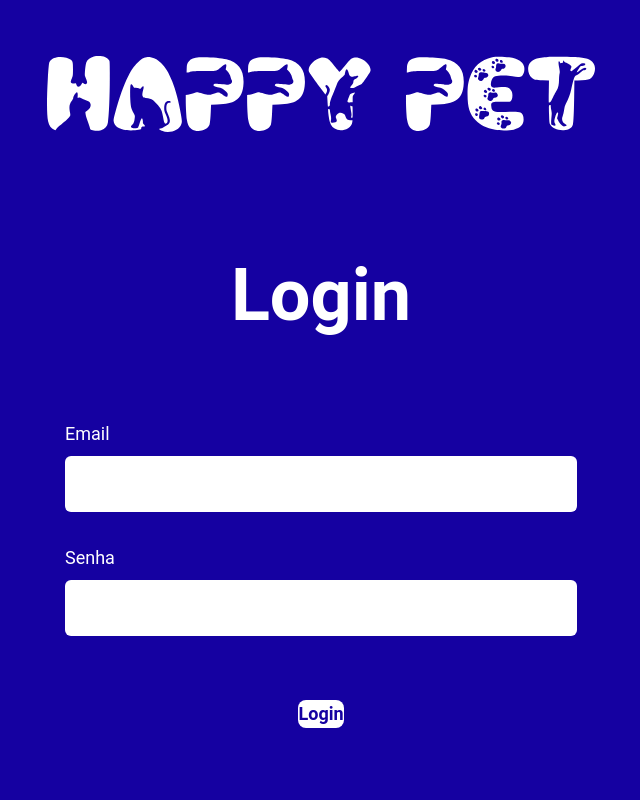
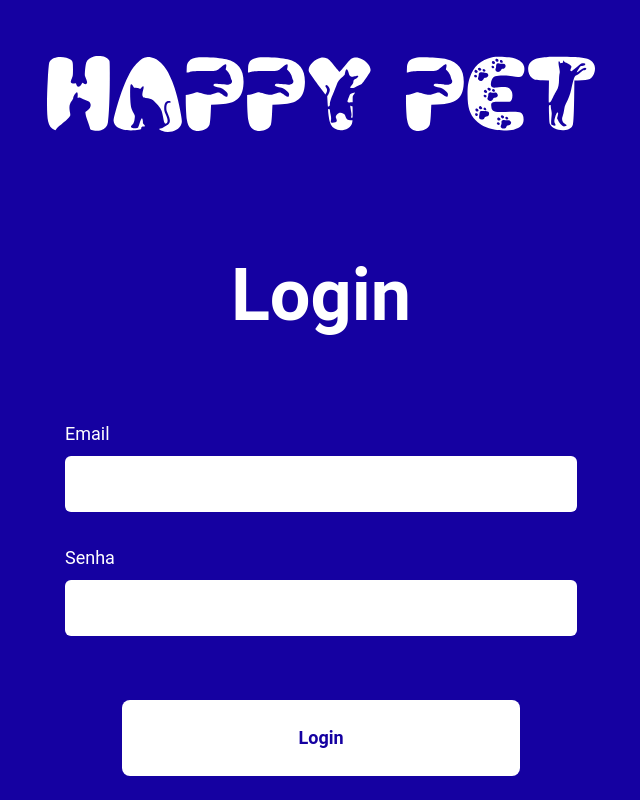
Before and after one commit to mmurilo03/PetShop-PW2, a React (Vite) app: page /login in a window 1280 px wide. Shown: the whole page, without its empty margins (319-959 px from the left). Built offline with nearby package versions, Linux system fonts and the light colour scheme; what axios-retry would draw is missing.

Commit message:
Ajustes no botão e barra de pesquisa

```diff
--- a/src/components/Button/Button.tsx
+++ b/src/components/Button/Button.tsx
@@ -1,14 +1,13 @@
 interface InputProps {
     text: string;
-    width: number;
-    height: number;
+    className: string
     onClick?: () => void;
 }
 
 const Button = (props: InputProps) => {
   return (
     <>
-        <button onClick={props.onClick} className={`p-${props.height} px-${props.width} font-bold text-lg text-primaria rounded-lg bg-white hover:bg-slate-200 transition color duration-300`}>{props.text}</button>
+        <button onClick={props.onClick} className={`font-bold text-lg ${props.className} rounded-lg hover:bg-slate-200 transition color duration-300`}>{props.text}</button>
     </>
   )
 }
--- a/src/components/Search/Search.tsx
+++ b/src/components/Search/Search.tsx
@@ -1,14 +1,15 @@
 import { CiSearch } from "react-icons/ci"
 
 interface SearchProps {
-  onChange: (text: string) => void
+  onChange: (text: string) => void,
+  width?: string,
 }
 
 const Search = (props: SearchProps) => {
   return (
     <div className="border-1 rounded-lg shadow-md flex items-center gap-2 pl-4 text-xl">
         <CiSearch />
-        <input type="text" onChange={text => props.onChange(text.target.value)} className="w-[50rem] px-4 py-4 focus:outline-none" placeholder={`Pesquisar...`}/>
+        <input type="text" onChange={text => props.onChange(text.target.value)} className={`${props.width ?? "w-[30rem]"} px-4 py-4 focus:outline-none`} placeholder={`Pesquisar...`}/>
     </div>
   )
 }
--- a/src/pages/Home/Home.tsx
+++ b/src/pages/Home/Home.tsx
@@ -117,6 +117,7 @@ const Home = () => {
                 </div>
                 <div className="px-10">
                     <Search
+                        width="w-[50rem]"
                         onChange={(text) => {
                             setAtendimentoPage(0);
                             setResponsaveisPage(0);
--- a/src/pages/Login/Login.tsx
+++ b/src/pages/Login/Login.tsx
@@ -49,7 +49,7 @@ const Login = () => {
                 type="password"
             ></Input>
             <div className="pt-8">
-                <Button height={6} width={44} text="Login" onClick={() => sendForm()} />
+                <Button className="bg-white text-primaria p-6 px-44" text="Login" onClick={() => sendForm()} />
             </div>
         </div>
     );
--- a/tailwind.config.js
+++ b/tailwind.config.js
@@ -10,7 +10,7 @@ export default {
           sans: ["Roboto", "sans-serif"],
         },
         colors: {
-            primaria: {DEFAULT: '#1501A1', light: "#2205eb"},
+            primaria: {DEFAULT: '#1501A1', light: "#2205eb", lighter: "#5992FF"},
             secundaria: {DEFAULT: '#D9D9D9'},
         },
         width: {
```
